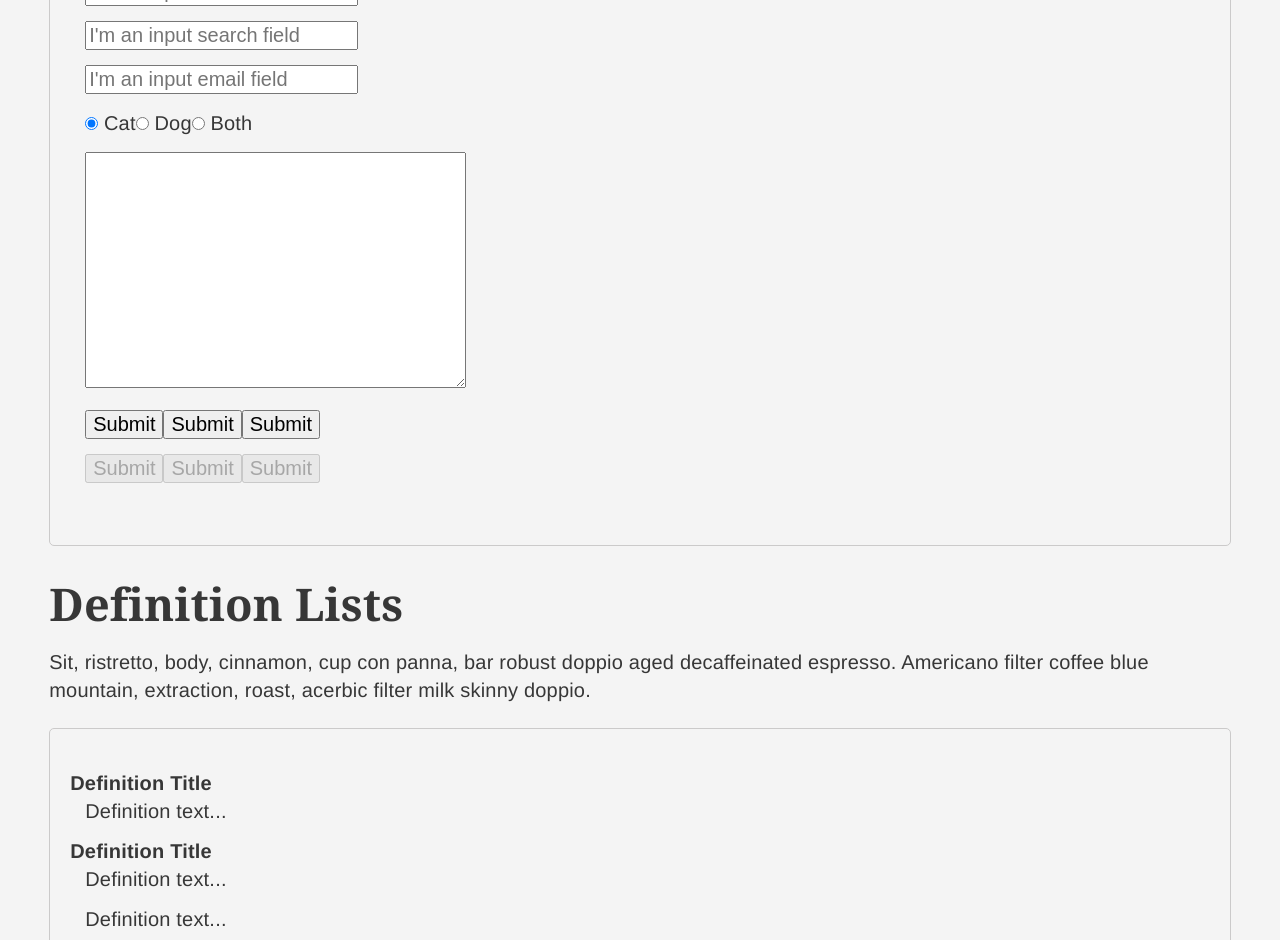
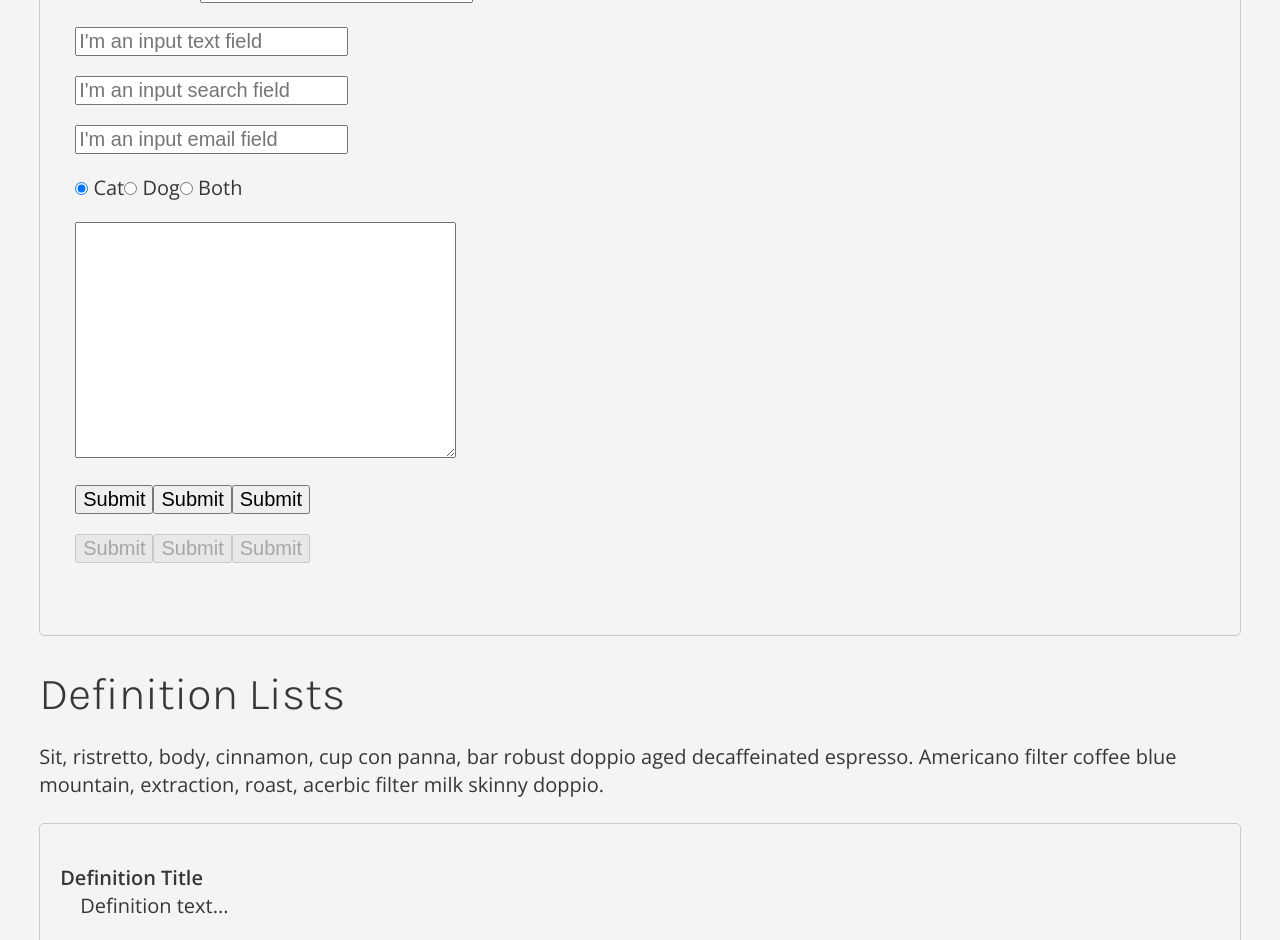
Before and after one commit to dreamistlabs/andromeda, a React (Create React App) app: page / in a window 1280 px wide. Shown: the part 1860-2800 px from the top of the page. Built offline with nearby package versions, Linux system fonts and the light colour scheme.

Commit message:
Rename baseline folder; reorder how baseline and its variables are imported into the andromeda stylesheet

```diff
--- a/public/assets/stylesheets/andromeda.css
+++ b/public/assets/stylesheets/andromeda.css
@@ -1,7 +1,11 @@
+/**!
+ * Baseline builds on top of Normalize.css and is inspired by Twitter Bootstrap's Reboot CSS.
+ */
+/* Media Query Breakpoints */
 /**********************************
   VARIABLES
  **********************************/
-/* Theme-specific Variables
+/* Theme-Specific Variables
  * Use this section to declare style properties that are specific to your theme.
  */
 /* typography */
@@ -405,10 +409,6 @@ template {
 [hidden] {
   display: none; }
 
-/**!
- * Baseline builds on top of Normalize.css and is inspired by Twitter Bootstrap's Reboot CSS.
- */
-/* Media Query Breakpoints */
 * {
   box-sizing: border-box; }
 
@@ -416,20 +416,20 @@ html {
   font-size: 16px; }
 
 body {
-  font-family: "Droid Sans", "Helvetica", "Arial", sans-serif;
+  font-family: "Open Sans", "Helvetica", "Arial", sans-serif;
   font-size: 1rem;
   font-weight: 400;
   line-height: 1.4;
-  letter-spacing: 0.01rem; }
+  letter-spacing: initial; }
 
 /**
  * Headings
  */
 h1, h2, h3, h4, h5, h6 {
   margin-top: 0;
-  margin-bottom: 15px;
-  font-family: "Droid Serif", "Georgia", "Times", serif;
-  font-weight: 700; }
+  margin-bottom: 1rem;
+  font-family: "Karla", "Helvetica", "Arial", sans-serif;
+  font-weight: 300; }
 
 h1 {
   font-size: 2rem;
@@ -500,7 +500,7 @@ p {
   margin-top: 0;
   margin-bottom: 24px; }
   p + p {
-    margin-bottom: 15px; }
+    margin-bottom: 1rem; }
 
 /**
  * Lists
@@ -520,24 +520,24 @@ dl {
   margin-bottom: 24px; }
 
 dt {
-  font-weight: 700; }
+  font-weight: 600; }
 
 dd {
-  margin-left: 15px;
-  margin-bottom: 12px; }
+  margin-left: 1rem;
+  margin-bottom: 0.8rem; }
 
 /**
  * Forms
  */
 form {
-  margin-bottom: 15px; }
+  margin-bottom: 1rem; }
 
 input {
   display: inline-block; }
 
 legend {
   font-size: 1.25rem;
-  font-weight: 700; }
+  font-weight: 600; }
 
 fieldset {
   margin: 0;
@@ -545,7 +545,7 @@ fieldset {
 
 pre {
   margin-top: 0;
-  margin-bottom: 15px;
+  margin-bottom: 1rem;
   font-family: "Droid Sans Mono", "Courier", monospace; }
 
 code {
@@ -565,9 +565,9 @@ caption {
   caption-side: bottom; }
 
 blockquote {
-  margin: 0 15px 15px;
+  margin: 0 1rem 1rem;
   padding: 0.375rem;
-  padding-left: 15px;
+  padding-left: 1rem;
   border-left: 0.375rem solid #AFAFAF; }
 
 blockquote > *:last-child {
@@ -580,11 +580,11 @@ abbr {
   cursor: help; }
 
 address {
-  margin-bottom: 15px;
+  margin-bottom: 1rem;
   font-style: normal; }
 
 hr {
-  margin: 15px 0;
+  margin: 1rem 0;
   border: 1px solid #AFAFAF; }
 
 /**********************************
@@ -592,8 +592,8 @@ hr {
  **********************************/
 .container, .container-fluid {
   margin: 0 auto;
-  padding-left: 1.5rem;
-  padding-right: 1.5rem; }
+  padding-left: 1rem;
+  padding-right: 1rem; }
 
 .container {
   max-width: 1400px; }
@@ -613,13 +613,13 @@ hr {
 /* Grids are expected to live inside a container */
 .grid {
   display: flex;
-  margin-left: -15px;
-  margin-right: -15px;
+  margin-left: -1rem;
+  margin-right: -1rem;
   border: 1px solid gray; }
 
 [class^="grid__col"] {
   flex: 1;
-  padding: 0 15px;
+  padding: 0 1rem;
   border: 1px solid green; }
 
 /* Base grid column classes applied to all media sizes */
@@ -1384,7 +1384,7 @@ hr {
   background-color: transparent;
   border: 1px solid #050505;
   border-radius: 0;
-  font-family: "Droid Sans", "Helvetica", "Arial", sans-serif;
+  font-family: "Open Sans", "Helvetica", "Arial", sans-serif;
   font-size: 1em;
   color: #050505;
   line-height: 1.4;
--- a/src/scss/base/_baseline.scss
+++ b/src/scss/baseline/_baseline.scss
@@ -1,41 +1,4 @@
-/**!
- * Baseline builds on top of Normalize.css and is inspired by Twitter Bootstrap's Reboot CSS.
- */
-$karla-font-family:       'Karla', sans-serif;
-$open-sans-font-family:   'Open Sans', Arial, sans-serif;
-$monospace-font-family:   'Droid Sans Mono', 'Courier', monospace;
-
-$default-font-size:     $mobile-font-size;
-$normal-weight:         400;
-$bold-weight:           700;
-
-$base-font-family:      'Droid Sans', 'Helvetica', 'Arial', sans-serif;
-$base-font-size:        1rem;
-$base-font-weight:      $normal-weight;
-$base-line-height:      1.4;
-
-$heading-font-family:   'Droid Serif', 'Georgia', 'Times', serif;
-$heading-font-weight:   $bold-weight;
-
-$mobile-font-size:      16px;
-$tablet-font-size:      18px;
-$desktop-font-size:     20px;
-$big-desktop-font-size: 22px;
-
-$default-padding:       15px;
-$default-padding-lg:    $default-padding * 1.6;
-
-$default-margin:        15px;
-$default-margin-lg:     $default-margin * 1.6;
-
-$gray-color-lighter:    #AFAFAF;
-$gray-color:            #969696;
-
-/* Media Query Breakpoints */
-$mobile-breakpoint:          600px;
-$tablet-breakpoint:          900px;
-$desktop-breakpoint:         1200px;
-$hd-desktop-breakpoint:      1800px;
+@import '../vendors/normalize';
 
 * {
   box-sizing: border-box;
@@ -48,12 +11,12 @@ body {
   font-size:   $base-font-size;
   font-weight: $base-font-weight;
   line-height: $base-line-height;
-  letter-spacing: 0.01rem;
+  letter-spacing: $base-letter-spacing;
 }
 /**
  * Headings
  */
-h1, h2, h3, h4, h5, h6 {
+h1, h2, h3, h4, h5, h6  {
   margin-top:       0;
   margin-bottom:    $default-margin;
   font-family:      $heading-font-family;
```
Also changed, not shown: src/scss/andromeda.scss (+14 -14 lines), src/scss/baseline/_variables.scss (added, +36 -0 lines).
